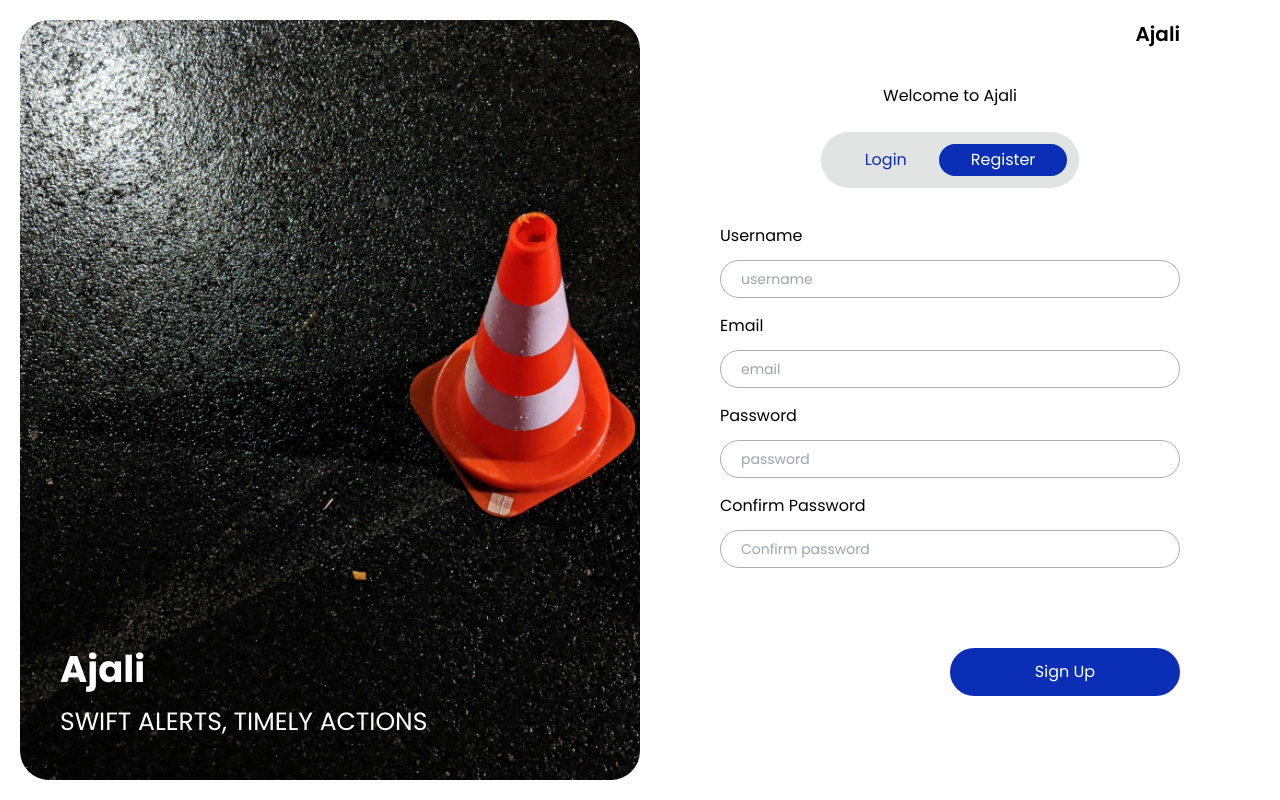
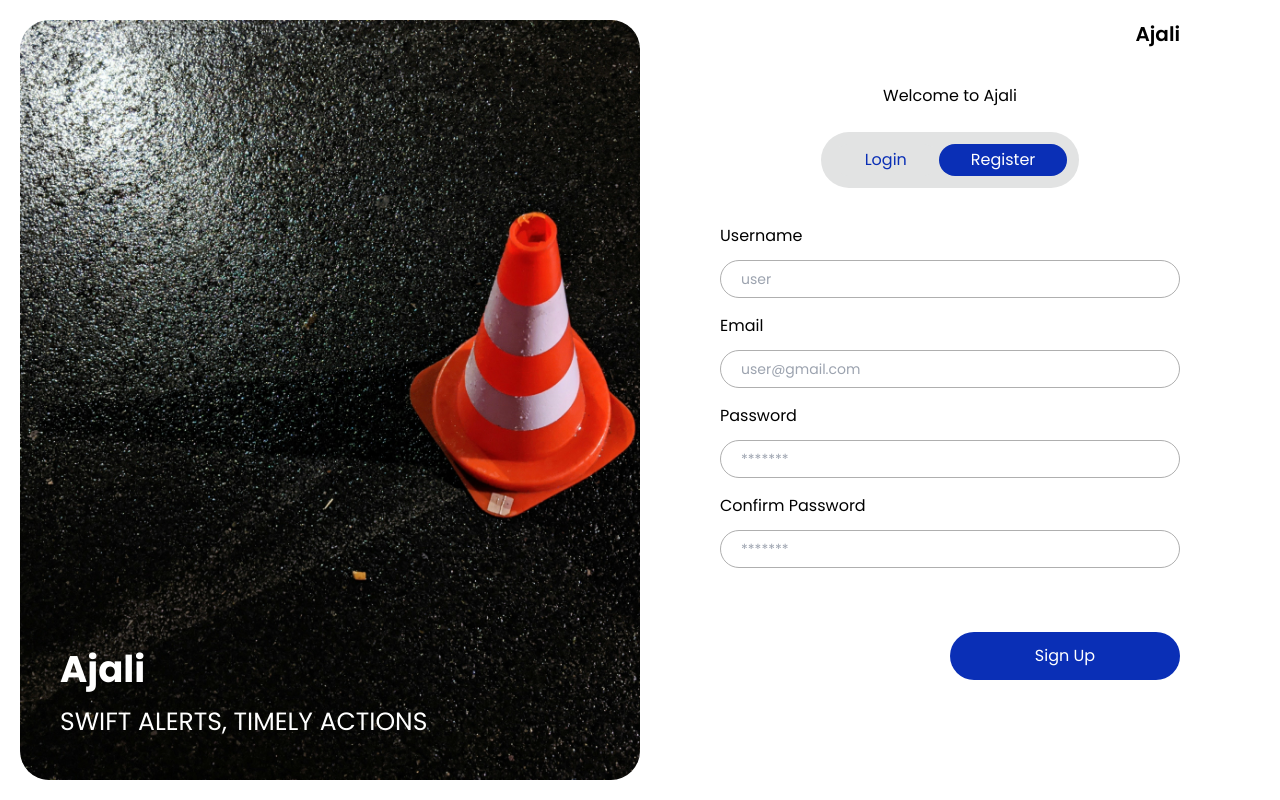
Before and after one commit to Samstar10/Aj-F, a React (Create React App) app: page /signup in a window 1280 px wide. Built offline with nearby package versions, Linux system fonts and the light colour scheme.

Commit message:
Fix display bugs

```diff
--- a/src/Components/SignIn.js
+++ b/src/Components/SignIn.js
@@ -30,7 +30,12 @@ export default function SignIn() {
                     password: formData.password
                 })
             })
-            .then(res => res.json())
+            .then(res => {
+                if(!res.ok) {
+                    alert("invalid username or password")
+                }
+                return res.json()
+            })
             .then((data) => {
                 if(data.access_token) {
                     localStorage.setItem("token", data.access_token)
@@ -88,7 +93,7 @@ export default function SignIn() {
                                 name="username"
                                 value={formData.username}
                                 onChange={handleChange}
-                                placeholder="Please enter your username"
+                                placeholder="user@gmail.com"
                                 className="border-[#AFAFAF] border-[1px] rounded-[40px] py-2 px-5 text-sm focus:outline-none mb-6"
                             />
                             <label className="text-sm xl:text-base font-normal text-left mb-3">Password</label>
@@ -97,7 +102,7 @@ export default function SignIn() {
                                 name="password"
                                 value={formData.password}
                                 onChange={handleChange}
-                                placeholder="Enter your password"
+                                placeholder="*******"
                                 className="border-[#AFAFAF] border-[1px] rounded-[40px] py-2 px-5 text-sm focus:outline-none mb-6"
                             />
                             <Link to="/passwordreset"  className="text-right text-xs font-light mb-10">Forgot Password?</Link>
--- a/src/Components/SignUp.js
+++ b/src/Components/SignUp.js
@@ -96,7 +96,7 @@ export default function SignUp() {
                             <label htmlFor="username" className="text-sm xl:text-base font-normal text-left mb-3">Username</label>
                             <input
                                 type="text"
-                                placeholder="username"
+                                placeholder="user"
                                 name="username"
                                 value={formData.username}
                                 onChange={handleChange}
@@ -105,7 +105,7 @@ export default function SignUp() {
                             <label htmlFor="email" className="text-sm xl:text-base font-normal text-left mb-3">Email</label>
                             <input
                                 type="email"
-                                placeholder="email"
+                                placeholder="user@gmail.com"
                                 name="email"
                                 value={formData.email}
                                 onChange={handleChange}
@@ -114,7 +114,7 @@ export default function SignUp() {
                             <label htmlFor="password" className="text-sm xl:text-base font-normal text-left mb-3">Password</label>
                             <input
                                 type="password"
-                                placeholder="password"
+                                placeholder="*******"
                                 name="password"
                                 value={formData.password}
                                 onChange={handleChange}
@@ -123,11 +123,11 @@ export default function SignUp() {
                             <label htmlFor="confirmPassword" className="text-sm xl:text-base font-normal text-left mb-3">Confirm Password</label>
                             <input
                                 type="password"
-                                placeholder="Confirm password"
+                                placeholder="*******"
                                 name="confirmPassword"
                                 value={formData.confirmPassword}
                                 onChange={handleChange}
-                                className="border-[#AFAFAF] border-[1px] rounded-[40px] py-2 px-5 text-sm focus:outline-none mb-20"
+                                className="border-[#AFAFAF] border-[1px] rounded-[40px] py-2 px-5 text-sm focus:outline-none mb-16"
                             />
                             <button type="submit" className="text-right bg-[#0A2FB6] ml-auto text-white text-sm xl:text-base flex justify-center items-center py-3 w-1/2 rounded-[36px] hover:bg-[#5573de]">Sign Up</button>
                         </form>
```
